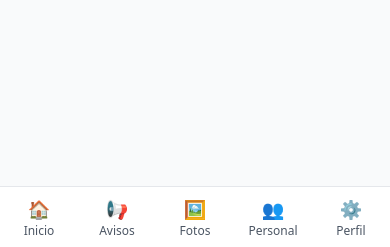
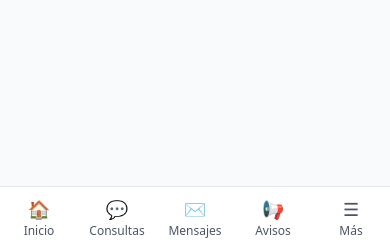
Before and after one commit to envermm-sudo/escuela, a Django app: page /staff/auditoria/ in a window 390 px wide. Shown: the part 1324-1571 px from the top of the page. Run offline with Django 5.2, Linux system fonts and the light colour scheme; the visitor is signed in with stand-in values (Sample User, id 1); data comes from the database, SQL or seed files in the repository; data that the repository does not hold is empty; some libraries are stand-ins or nearby versions.

Commit message:
Rehacer barra de navegacion movil con Consultas Mensajes y panel Mas

```diff
--- a/staff/templates/staff/base_staff.html
+++ b/staff/templates/staff/base_staff.html
@@ -65,19 +65,59 @@ body { font-family: ui-sans-serif, system-ui, -apple-system, "Segoe UI", Roboto,
   <a href="{% url 'staff:dashboard' %}" class="flex flex-col items-center py-2 text-xs text-gray-600 hover:text-indigo-600">
     <span class="text-lg">🏠</span><span>Inicio</span>
   </a>
+  <a href="{% url 'staff:consultas_lista' %}" class="relative flex flex-col items-center py-2 text-xs text-gray-600 hover:text-indigo-600">
+    <span class="text-lg">💬</span><span>Consultas</span>
+    {% if consultas_pendientes_count %}
+    <span class="absolute top-1 right-1/4 bg-amber-500 text-white text-[10px] font-bold rounded-full min-w-[16px] h-4 flex items-center justify-center px-1">{{ consultas_pendientes_count }}</span>
+    {% endif %}
+  </a>
+  <a href="{% url 'staff:mensajes_lista' %}" class="relative flex flex-col items-center py-2 text-xs text-gray-600 hover:text-indigo-600">
+    <span class="text-lg">✉️</span><span>Mensajes</span>
+    {% if mensajes_no_leidos_count %}
+    <span class="absolute top-1 right-1/4 bg-indigo-600 text-white text-[10px] font-bold rounded-full min-w-[16px] h-4 flex items-center justify-center px-1">{{ mensajes_no_leidos_count }}</span>
+    {% endif %}
+  </a>
   <a href="{% url 'staff:comunicados_lista' %}" class="flex flex-col items-center py-2 text-xs text-gray-600 hover:text-indigo-600">
     <span class="text-lg">📢</span><span>Avisos</span>
   </a>
-  <a href="{% url 'staff:galerias_lista' %}" class="flex flex-col items-center py-2 text-xs text-gray-600 hover:text-indigo-600">
-    <span class="text-lg">🖼️</span><span>Fotos</span>
-  </a>
-  <a href="{% url 'staff:personal_lista' %}" class="flex flex-col items-center py-2 text-xs text-gray-600 hover:text-indigo-600">
-    <span class="text-lg">👥</span><span>Personal</span>
-  </a>
-  <a href="{% url 'staff:mi_perfil' %}" class="flex flex-col items-center py-2 text-xs text-gray-600 hover:text-indigo-600">
-    <span class="text-lg">⚙️</span><span>Perfil</span>
-  </a>
+  <button type="button" id="btn-mas-movil" class="flex flex-col items-center py-2 text-xs text-gray-600 hover:text-indigo-600">
+    <span class="text-lg">☰</span><span>Más</span>
+  </button>
 </nav>
+
+<!-- ============== PANEL "MÁS" (mobile) ============== -->
+<div id="overlay-mas" class="md:hidden fixed inset-0 bg-black/40 z-40 hidden"></div>
+<div id="panel-mas" class="md:hidden fixed bottom-0 inset-x-0 bg-white rounded-t-2xl z-50 transform translate-y-full transition-transform duration-200 max-h-[80vh] overflow-y-auto">
+  <div class="flex items-center justify-between px-4 py-3 border-b border-gray-100">
+    <span class="font-semibold text-gray-900">Menú</span>
+    <button type="button" id="btn-cerrar-mas" class="text-gray-400 hover:text-gray-700 text-xl">✕</button>
+  </div>
+  <nav class="p-3 flex flex-col gap-1 text-sm pb-6">
+    {% include 'staff/_nav_items.html' %}
+  </nav>
+</div>
+
+<script>
+(function() {
+  var btnAbrir = document.getElementById('btn-mas-movil');
+  var btnCerrar = document.getElementById('btn-cerrar-mas');
+  var panel = document.getElementById('panel-mas');
+  var overlay = document.getElementById('overlay-mas');
+  if (!btnAbrir || !panel || !overlay) return;
+
+  function abrir() {
+    overlay.classList.remove('hidden');
+    panel.classList.remove('translate-y-full');
+  }
+  function cerrar() {
+    panel.classList.add('translate-y-full');
+    overlay.classList.add('hidden');
+  }
+  btnAbrir.addEventListener('click', abrir);
+  if (btnCerrar) btnCerrar.addEventListener('click', cerrar);
+  overlay.addEventListener('click', cerrar);
+})();
+</script>
 {% block extra_js %}{% endblock %}
 </body>
 </html>
```
